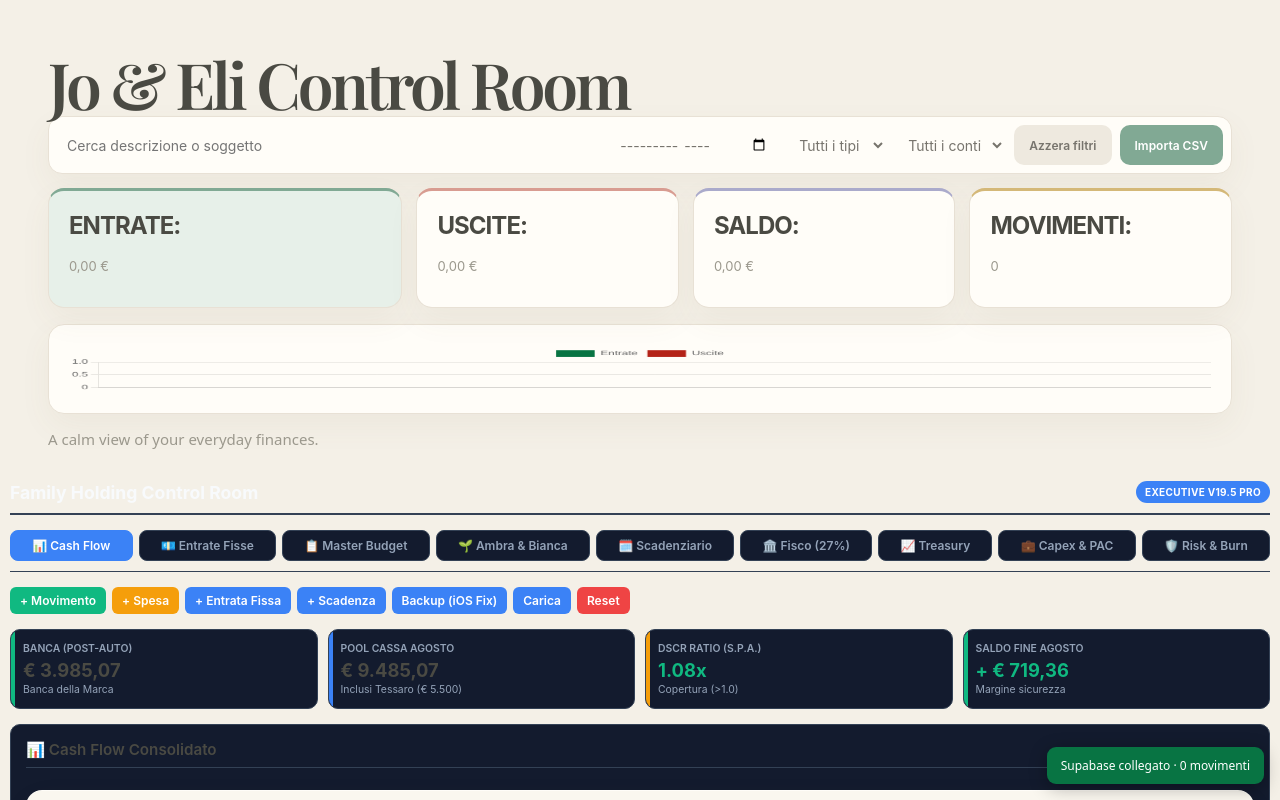
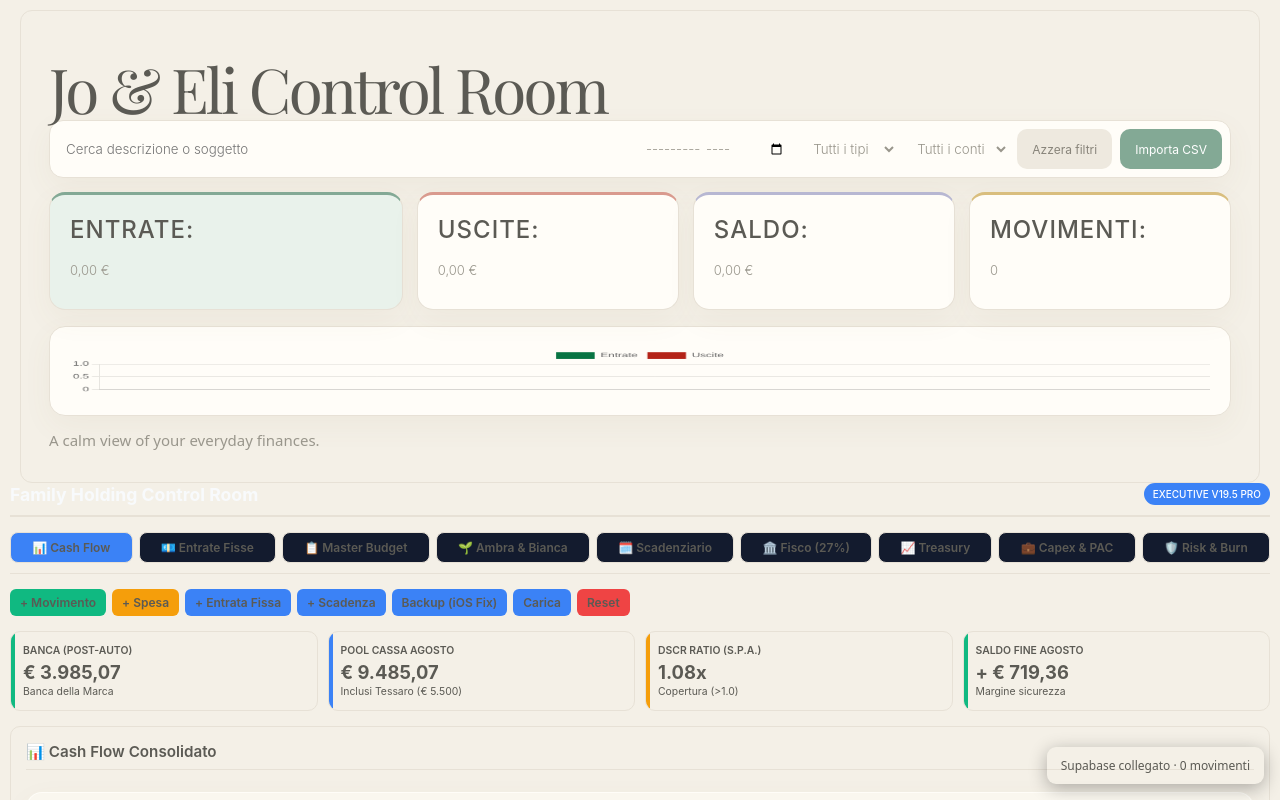
Before and after one commit to tomejohnny/control-room-jo-eli, a website built with Vite: page index.html in a window 1280 px wide. Shown: the top 800 px of the page. Built offline with nearby package versions, Linux system fonts and the light colour scheme; some packages are replaced by stand-ins of ours; no server answers; the database is empty.

Commit message:
no black

```diff
--- a/src/styles.css
+++ b/src/styles.css
@@ -1,109 +1,125 @@
-@import url("https://fonts.googleapis.com/css2?family=DM+Sans:wght@400;500;600;700&family=Playfair+Display:wght@600;700&display=swap");
+@import url("https://fonts.googleapis.com/css2?family=DM+Sans:wght@300;400;500;600&family=Playfair+Display:wght@400;500;600&display=swap");
 
 :root {
-  font-family: "DM Sans", system-ui, sans-serif;
-  color: #4a4a43;
-  background: #f4f0e7;
-  --ink: #4a4a43;
-  --muted: #9b988d;
-  --canvas: #f4f0e7;
-  --paper: #fffdf8;
-  --paper-alt: #faf7ef;
-  --line: #e8e1d5;
-  --sage: #81a994;
-  --sage-light: #e7f0e9;
-  --sage-text: #527a64;
-  --rose: #d89c91;
-  --rose-light: #faece8;
-  --lavender: #aaaacb;
-  --lavender-light: #eeeeF7;
-  --ochre: #d4b878;
-  --shadow: 0 12px 32px rgba(125, 107, 76, .06);
+  font-family: "DM Sans", Arial, sans-serif !important;
+  color: #5b5a54 !important;
+  background: #f4f0e7 !important;
+  --bg: #f4f0e7;
+  --surface: #fffdf8;
+  --surface-2: #faf7ef;
+  --text: #5b5a54;
+  --text-soft: #99968c;
+  --border: #e7e1d6;
+  --sage: #83a995;
+  --sage-soft: #e9f2eb;
+  --coral: #d99a8e;
+  --coral-soft: #faece8;
+  --lilac: #b7b7d2;
+  --gold: #d9be7e;
+  --shadow: 0 10px 30px rgba(126, 107, 75, .055);
 }
 
-* { box-sizing: border-box; }
-
-html, body { min-width: 320px; min-height: 100%; }
+html, body, #app, #root, main {
+  min-height: 100%;
+  background: var(--bg) !important;
+  color: var(--text) !important;
+}
 
 body {
-  margin: 0;
-  background: var(--canvas) !important;
-  color: var(--ink) !important;
+  margin: 0 !important;
+  background: var(--bg) !important;
+  font-weight: 400 !important;
 }
 
-button, input, select { font: inherit; }
-button { cursor: pointer; }
-
-/* Sopprime definitivamente sfondi neri ereditati */
-header, nav, aside, section, main, footer, div {
-  --dark-background: transparent;
+*, *::before, *::after {
+  border-color: var(--border) !important;
+  text-shadow: none !important;
 }
 
-header, nav, aside {
-  background: transparent !important;
-  color: var(--ink) !important;
+/* Rimuove esplicitamente ogni fondo nero */
+header, nav, aside, footer, section, main, article, div,
+button, input, select, table, thead, tbody, tr, th, td {
+  color: var(--text) !important;
 }
 
-/* Header principale creato sopra la dashboard */
+header, nav, aside, footer, section, main, article, div,
+table, thead, tbody, tr, th, td {
+  background-color: transparent !important;
+  background-image: none !important;
+}
+
+/* Il contenuto deve restare su superfici chiare */
+#cashflow-controls,
+#cashflow-controls > div:first-child,
+#cf-summary span,
+#cf-chart,
+table,
+thead,
+tbody,
+tbody tr,
+tbody td,
+thead tr,
+thead th {
+  background-color: var(--surface) !important;
+}
+
 #cashflow-controls {
   max-width: 1240px;
   margin: 0 auto !important;
-  padding: 42px 28px 0 !important;
-  border: 0 !important;
+  padding: 46px 28px 0 !important;
   background: transparent !important;
-  color: var(--ink) !important;
   box-shadow: none !important;
 }
 
 #cashflow-controls::before {
-  content: "Jo & Eli Control Room";
+  content: "Jo & Eli Control Room" !important;
   display: block;
   max-width: 740px;
-  color: var(--ink) !important;
-  font-family: "Playfair Display", Georgia, serif;
-  font-size: clamp(36px, 5vw, 64px);
-  font-weight: 600;
-  line-height: 1;
-  letter-spacing: -.052em;
+  color: var(--text) !important;
+  font-family: "Playfair Display", Georgia, serif !important;
+  font-size: clamp(36px, 5vw, 62px);
+  font-weight: 400 !important;
+  line-height: 1.02;
+  letter-spacing: -.045em;
 }
 
 #cashflow-controls::after {
-  content: "A calm view of your everyday finances.";
+  content: "A calm view of your everyday finances." !important;
   display: block;
-  margin: 15px 0 32px;
-  color: var(--muted) !important;
+  margin: 14px 0 32px;
+  color: var(--text-soft) !important;
   font-size: 15px;
+  font-weight: 300 !important;
 }
 
-/* Toolbar crema: nessun nero */
 #cashflow-controls > div:first-child {
   display: flex;
   flex-wrap: wrap;
   align-items: center;
   gap: 8px !important;
   padding: 8px;
-  border: 1px solid var(--line) !important;
+  border: 1px solid var(--border) !important;
   border-radius: 14px;
-  background: var(--paper) !important;
-  color: var(--ink) !important;
-  box-shadow: var(--shadow);
+  box-shadow: var(--shadow) !important;
 }
 
 #cf-search {
   flex: 1 1 260px;
   min-height: 40px;
   padding: 0 13px;
-  border-color: transparent !important;
+  border: 0 !important;
   background: transparent !important;
-  color: var(--ink) !important;
+  color: var(--text) !important;
+  font-weight: 300 !important;
 }
 
 #cf-month, #cf-type, #cf-account {
   min-height: 40px;
   padding: 0 10px;
-  border-color: transparent !important;
+  border: 0 !important;
   background: transparent !important;
-  color: #77746d !important;
+  color: var(--text-soft) !important;
+  font-weight: 300 !important;
 }
 
 #cf-reset, #cf-import {
@@ -112,15 +128,12 @@
   border: 0 !important;
   border-radius: 10px;
   font-size: 12px;
-  font-weight: 600;
+  font-weight: 400 !important;
 }
 
-#cf-reset { background: #eee9df !important; color: #77746d !important; }
-#cf-reset:hover { background: #e4ded2 !important; }
+#cf-reset { background: #eee9df !important; color: #88847a !important; }
 #cf-import { background: var(--sage) !important; color: #fff !important; }
-#cf-import:hover { background: #719984 !important; }
 
-/* Card */
 #cf-summary {
   display: grid !important;
   grid-template-columns: 1.35fr 1fr 1fr 1fr;
@@ -129,126 +142,118 @@
 }
 
 #cf-summary span {
-  min-height: 120px;
+  min-height: 118px;
   padding: 20px;
-  border: 1px solid var(--line) !important;
+  border: 1px solid var(--border) !important;
   border-radius: 16px;
-  background: var(--paper) !important;
-  color: var(--muted) !important;
-  box-shadow: var(--shadow);
+  box-shadow: var(--shadow) !important;
+  color: var(--text-soft) !important;
   font-size: 13px;
+  font-weight: 300 !important;
 }
+
+#cf-summary span:nth-child(1) { background: var(--sage-soft) !important; border-top: 3px solid var(--sage) !important; }
+#cf-summary span:nth-child(2) { border-top: 3px solid var(--coral) !important; }
+#cf-summary span:nth-child(3) { border-top: 3px solid var(--lilac) !important; }
+#cf-summary span:nth-child(4) { border-top: 3px solid var(--gold) !important; }
 
 #cf-summary b {
   display: block;
   margin-bottom: 18px;
-  color: var(--muted) !important;
+  color: var(--text-soft) !important;
   font-size: 10px;
-  font-weight: 700;
-  letter-spacing: .12em;
+  font-weight: 500 !important;
+  letter-spacing: .1em;
   text-transform: uppercase;
 }
 
 #cf-summary span::first-line {
-  color: var(--ink) !important;
+  color: var(--text) !important;
   font-size: 24px;
-  font-weight: 700;
-  letter-spacing: -.04em;
+  font-weight: 500 !important;
 }
 
-#cf-summary span:nth-child(1) { background: var(--sage-light) !important; border-top: 3px solid var(--sage) !important; }
-#cf-summary span:nth-child(1) b { color: var(--sage-text) !important; }
-#cf-summary span:nth-child(2) { border-top: 3px solid var(--rose) !important; }
-#cf-summary span:nth-child(3) { border-top: 3px solid var(--lavender) !important; }
-#cf-summary span:nth-child(4) { border-top: 3px solid var(--ochre) !important; }
-
-/* Grafico */
 #cf-chart {
   display: block;
   width: 100% !important;
   max-height: 290px;
   margin-top: 18px;
   padding: 20px;
-  border: 1px solid var(--line) !important;
+  border: 1px solid var(--border) !important;
   border-radius: 16px;
-  background: var(--paper) !important;
-  box-shadow: var(--shadow);
+  box-shadow: var(--shadow) !important;
 }
 
-/* Tabella completamente chiara */
 table {
   width: min(1184px, calc(100% - 56px));
   margin: 22px auto 60px;
+  border: 1px solid var(--border) !important;
+  border-radius: 16px;
   border-spacing: 0;
-  border: 1px solid var(--line) !important;
-  border-radius: 16px;
   overflow: hidden;
-  background: var(--paper) !important;
-  color: var(--ink) !important;
-  box-shadow: var(--shadow);
-}
-
-thead, thead tr, thead th {
-  background: var(--paper-alt) !important;
-  color: #aaa69c !important;
+  box-shadow: var(--shadow) !important;
 }
 
 thead th {
   padding: 15px 18px;
-  border-bottom: 1px solid var(--line) !important;
+  background: var(--surface-2) !important;
+  color: #aaa69c !important;
   font-size: 10px;
-  font-weight: 700;
-  letter-spacing: .11em;
+  font-weight: 500 !important;
+  letter-spacing: .1em;
   text-align: left;
   text-transform: uppercase;
 }
 
-tbody, tbody tr, tbody td {
-  background: var(--paper) !important;
-  color: #6a6861 !important;
+tbody td {
+  padding: 17px 18px;
+  background: var(--surface) !important;
+  color: #747169 !important;
+  font-size: 13px;
+  font-weight: 300 !important;
 }
 
-tbody td {
-  padding: 17px 18px;
-  border-bottom: 1px solid #f0ece4 !important;
-  font-size: 13px;
+tbody tr:hover td { background: #fdfaf5 !important; }
+.amount.income { color: #659278 !important; }
+.amount.expense { color: #c98579 !important; }
+
+.badge { padding: 5px 9px; border-radius: 999px; font-size: 10px; font-weight: 500 !important; }
+.badge.income { background: var(--sage-soft) !important; color: #659278 !important; }
+.badge.expense { background: var(--coral-soft) !important; color: #c98579 !important; }
+
+.edit-db-row, .delete-db-row {
+  padding: 6px 9px;
+  border-radius: 7px;
+  font-size: 11px;
+  font-weight: 400 !important;
 }
+.edit-db-row { background: #eeeeF7 !important; color: #8585a5 !important; }
+.delete-db-row { background: transparent !important; color: #c98579 !important; }
 
-tbody tr:hover, tbody tr:hover td { background: #fdfaf5 !important; }
-tbody tr:last-child td { border-bottom: 0 !important; }
-tbody td:first-child { color: #aaa69c !important; }
-tbody td:nth-child(5) { font-weight: 700; white-space: nowrap; }
-.amount.income { color: var(--sage-text) !important; }
-.amount.expense { color: #c7796d !important; }
-
-.badge { display: inline-flex; padding: 5px 9px; border-radius: 999px; font-size: 10px; font-weight: 700; letter-spacing: .03em; }
-.badge.income { background: var(--sage-light) !important; color: var(--sage-text) !important; }
-.badge.expense { background: var(--rose-light) !important; color: #c7796d !important; }
-
-.edit-db-row, .delete-db-row { padding: 6px 9px; border-radius: 7px; font-size: 11px; font-weight: 600; }
-.edit-db-row { background: var(--lavender-light) !important; color: #8585a5 !important; }
-.edit-db-row:hover { background: #e3e3f0 !important; }
-.delete-db-row { background: transparent !important; color: #c7796d !important; }
-.delete-db-row:hover { background: var(--rose-light) !important; }
-
-/* Modale chiara */
 #db-movement-form {
   width: min(430px, calc(100vw - 32px)) !important;
   padding: 30px !important;
-  border: 1px solid var(--line) !important;
+  border: 1px solid var(--border) !important;
   border-radius: 20px !important;
-  background: var(--paper) !important;
-  color: var(--ink) !important;
-  box-shadow: 0 24px 70px rgba(125, 107, 76, .18) !important;
+  background: var(--surface) !important;
+  color: var(--text) !important;
+  box-shadow: 0 24px 70px rgba(126, 107, 75, .18) !important;
 }
 
-#db-movement-form h3 { margin: 0 0 24px !important; color: var(--ink) !important; font-family: "Playfair Display", Georgia, serif; font-size: 27px; font-weight: 600; }
-#db-movement-form label { display: block; margin-top: 13px; color: var(--muted) !important; font-size: 10px; font-weight: 700; letter-spacing: .1em; text-transform: uppercase; }
-#db-movement-form input, #db-movement-form select { width: 100%; min-height: 42px; margin: 6px 0 0 !important; border: 1px solid var(--line) !important; border-radius: 9px; background: #fff !important; color: var(--ink) !important; }
+#db-movement-form h3 {
+  margin: 0 0 24px !important;
+  color: var(--text) !important;
+  font-family: "Playfair Display", Georgia, serif !important;
+  font-size: 27px;
+  font-weight: 400 !important;
+}
+
+#db-movement-form label { color: var(--text-soft) !important; font-weight: 500 !important; }
+#db-movement-form input, #db-movement-form select { background: #fff !important; color: var(--text) !important; }
 #db-movement-form button[type="submit"] { background: var(--sage) !important; color: #fff !important; }
 #db-movement-form button[type="button"] { background: #eee9df !important; color: #77746d !important; }
 
-#supabase-status { max-width: calc(100vw - 32px); border-radius: 9px !important; font-size: 12px !important; }
+#supabase-status { border-radius: 9px !important; font-size: 12px !important; }
 
 @media (max-width: 850px) {
   #cashflow-controls { padding: 34px 16px 0 !important; }
```
